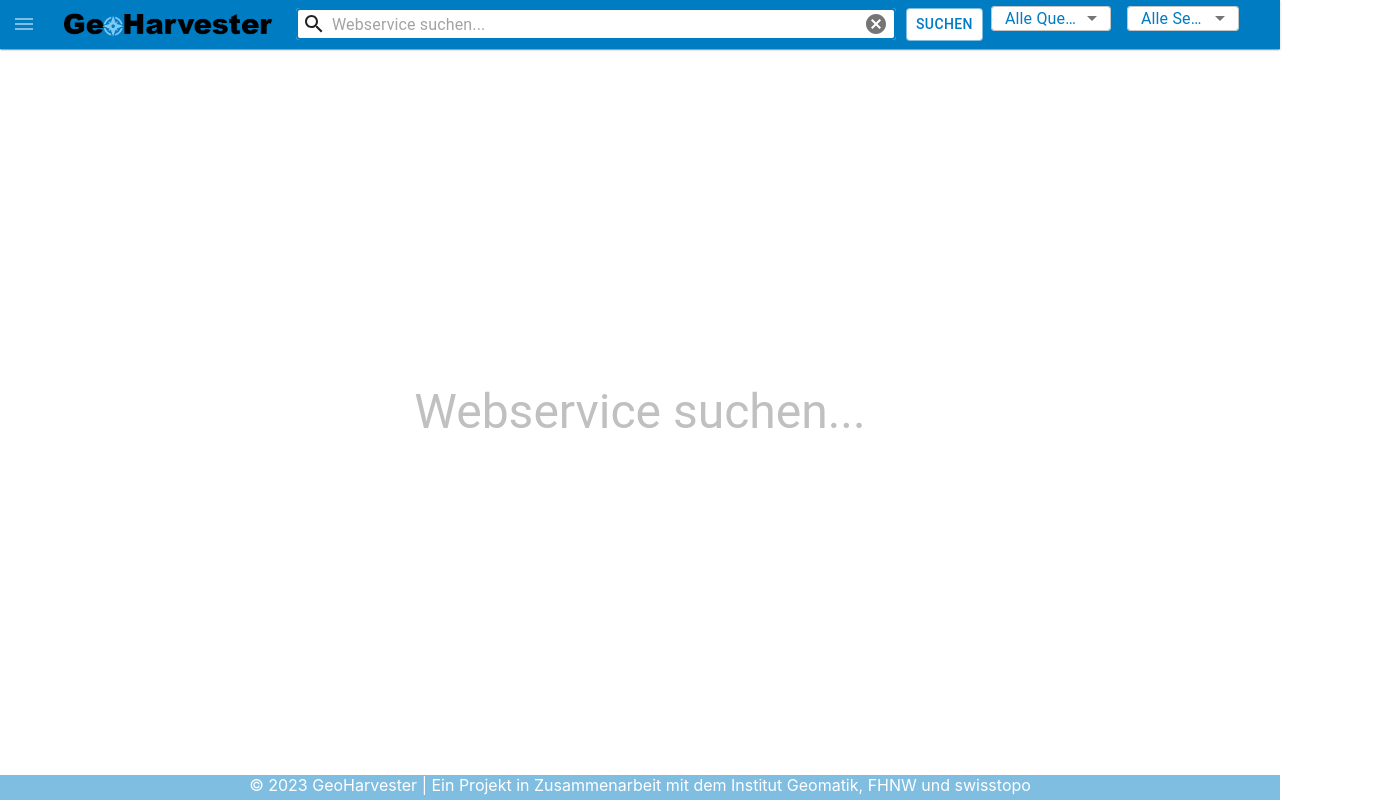
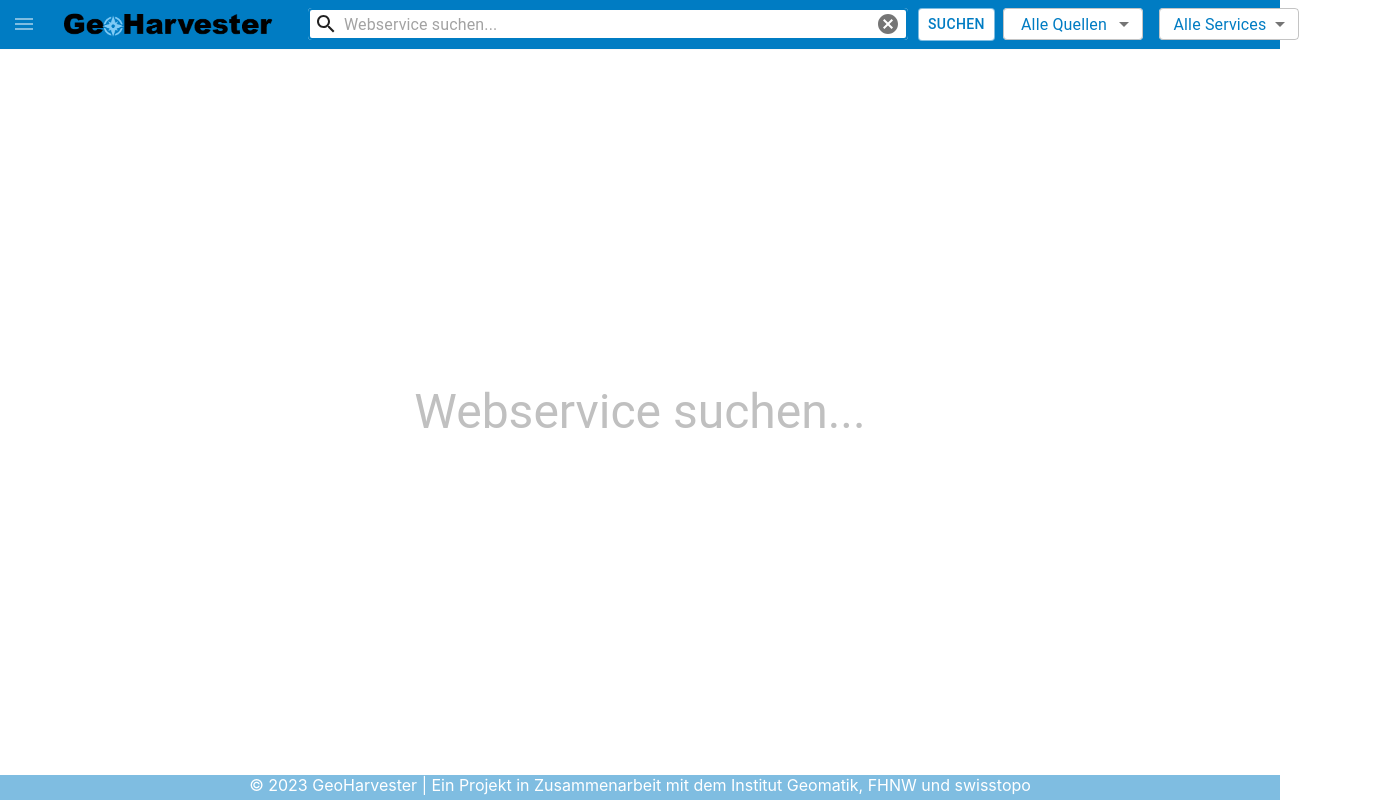
Before and after one commit to FHNW-IVGI/Geoharvester, a React (Create React App) app in the folder client/: page / in a window 1280 px wide. Shown: the whole page, 1387 px wide, since content can reach past the window. Built offline with nearby package versions, Linux system fonts and the light colour scheme.

Commit message:
Stylefix

```diff
--- a/client/src/components/menubar/MenuBar.tsx
+++ b/client/src/components/menubar/MenuBar.tsx
@@ -55,21 +55,21 @@ export const MenuBar = ({
     setPlaceholderText("Keine Treffer :(");
   };
 
-  useEffect(() => {
-    if (render < 1) {
-      setRender(render + 1);
-      return;
-    }
-    triggerSearch();
-  }, [servicetype]);
+  // useEffect(() => {
+  //   if (render < 1) {
+  //     setRender(render + 1);
+  //     return;
+  //   }
+  //   triggerSearch();
+  // }, [servicetype]);
 
-  useEffect(() => {
-    if (render < 1) {
-      setRender(render + 1);
-      return;
-    }
-    triggerSearch();
-  }, [provider]);
+  // useEffect(() => {
+  //   if (render < 1) {
+  //     setRender(render + 1);
+  //     return;
+  //   }
+  //   triggerSearch();
+  // }, [provider]);
 
   const handleChangeService = (event: SelectChangeEvent) => {
     setService(event.target.value);
@@ -89,17 +89,6 @@ export const MenuBar = ({
 
   return (
     <Toolbar variant="dense" id="menubar">
-      <Paper
-        style={{
-          display: "flex",
-          flexDirection: "row",
-          alignItems: "center",
-          justifyContent: "spaceBetween",
-          width: "100%",
-          backgroundColor: "#007CC3",
-          borderRadius: "0%",
-        }}
-      >
       <MenuDropdown />
       <div style={{ display: "flex", flex: "1 1 auto" }}>
         <FormControl
@@ -157,13 +146,19 @@ export const MenuBar = ({
           </SearchButton>
         </FormControl>
       </div>
-        <div id="filter">
+      <div
+        style={{
+          display: "flex",
+          flexDirection: "row",
+          justifyContent: "end",
+          width: 500,
+        }}
+      >
         <FormControl
           variant="outlined"
           sx={{
-              minWidth: 120,
+            minWidth: 140,
             marginRight: 2,
-              marginBottom: 1.5,
           }}
         >
           <Select
@@ -175,7 +170,7 @@ export const MenuBar = ({
             style={{
               backgroundColor: "white",
               textAlign: "center",
-                height: 25,
+              height: 32,
               color: "#007CC3",
             }}
           >
@@ -191,9 +186,7 @@ export const MenuBar = ({
         <FormControl
           variant="outlined"
           sx={{
-              minWidth: 100,
-              marginRight: 17,
-              marginBottom: 1.5,
+            minWidth: 140,
           }}
         >
           <Select
@@ -206,7 +199,7 @@ export const MenuBar = ({
             style={{
               backgroundColor: "white",
               textAlign: "center",
-                height: 25,
+              height: 32,
               color: "#007CC3",
             }}
           >
@@ -219,12 +212,8 @@ export const MenuBar = ({
             })}
           </Select>
         </FormControl>
-          {/* <ImpressumDialog
-            open={openImpressum}
-            setOpen={setOpenImpressum}
-          ></ImpressumDialog> */}
+        <div style={{ width: 12 }} />
       </div>
-      </Paper>
     </Toolbar>
   );
 };
--- a/client/src/components/menubar/MenuDropdown.tsx
+++ b/client/src/components/menubar/MenuDropdown.tsx
@@ -28,7 +28,7 @@ export const MenuDropdown = ({}) => {
   const geoharvesterLogo = require("../../img/geoharvester_logo_blue.png");
 
   return (
-    <div style={{ width: "30%", display: "flex", alignItems: "center" }}>
+    <div style={{ minWidth: 300, display: "flex", alignItems: "center" }}>
       <IconButton
         size="large"
         edge="end"
--- a/client/src/constants.ts
+++ b/client/src/constants.ts
@@ -29,4 +29,4 @@ export const PROVIDERLIST = [
     "KT_ZH",
     "FL_LI",
 ];
-export const SERVICELIST = [DEFAULTSERVICE, "wfs", "wms", "wmts"];
+export const SERVICELIST = [DEFAULTSERVICE, "WFS", "WMS", "WMTS"];
--- a/client/src/styles.css
+++ b/client/src/styles.css
@@ -30,17 +30,11 @@
   margin-left: 10px;
 }
 
-#filter {
-  display: flex;
-  flex-direction: row;
-  justify-content: end;
-  width: 30%;
-  padding-right: 12px;
-}
 
 #menubar {
   border-bottom: 1px solid #f9f9f9;
   padding: 0;
+  background-color: #007CC3;
 }
 
 :root {
```
Lines whose indentation alone changed are shown as unchanged.
